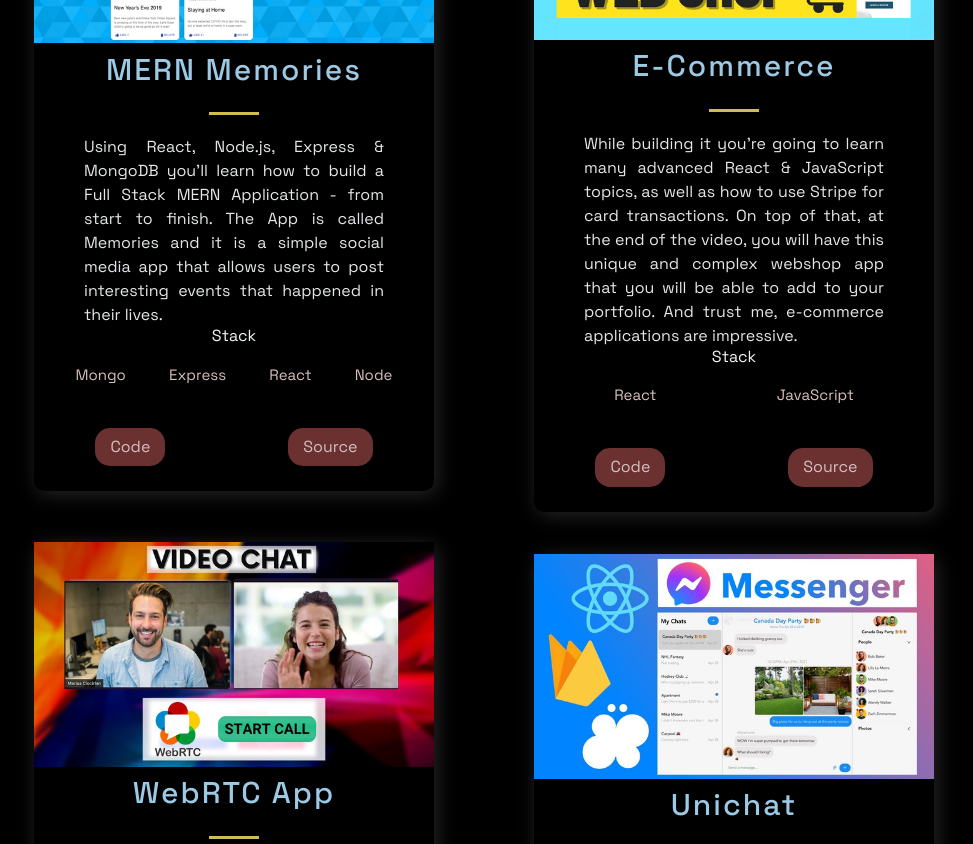
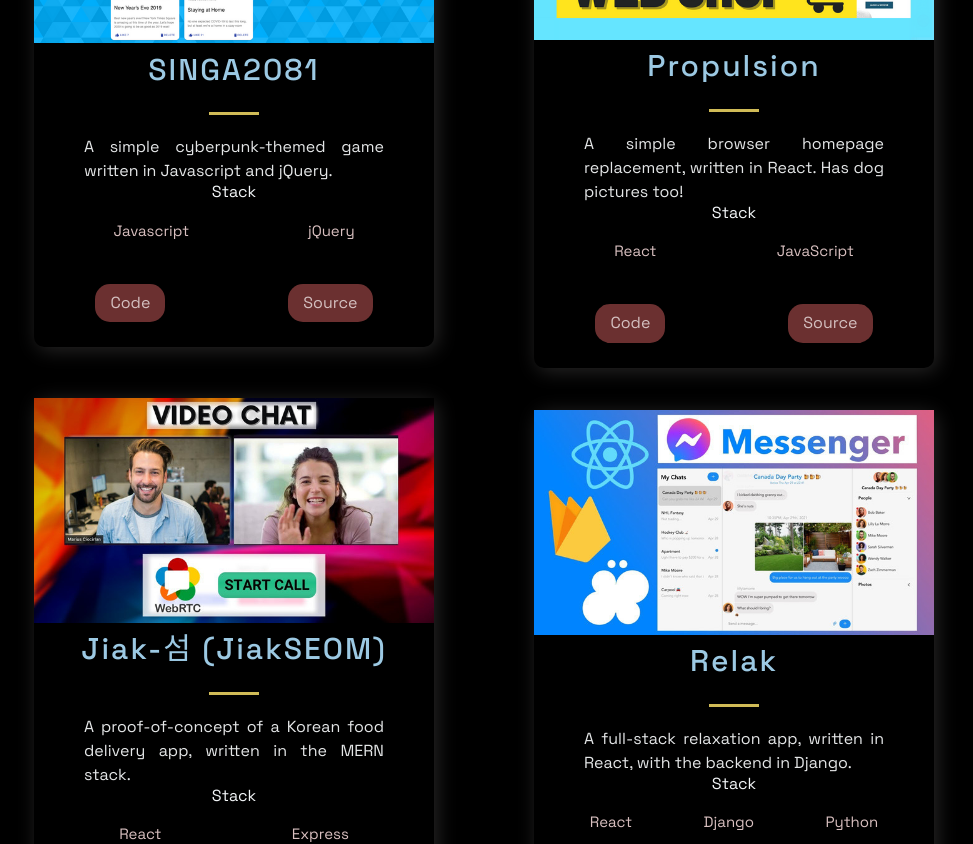
Before and after one commit to mingxxv/portfolio-site, a Next.js app: page / in a window 1280 px wide. Shown: the part 1020-1864 px from the top of the page, without its empty margins (156-1129 px from the left). Built offline with nearby package versions, Linux system fonts and the light colour scheme.

Commit message:
added Projects, pictures pending

```diff
--- a/src/components/Hero/Hero.js
+++ b/src/components/Hero/Hero.js
@@ -9,7 +9,7 @@
   <Section >
     <LeftSection>
       <EmojiSectionTitle>
-        Hi, I'm Gordon! 👋
+        Hi, I'm Gordon!
 
       </EmojiSectionTitle>
       <SectionText>
@@ -32,7 +32,7 @@
   />
       </SectionText>
       <Button onClick={() => window.location = 'mailto:gordon_mx@pm.me'}>
-        Learn More
+        Contact Me
       </Button>
     </LeftSection>
   </Section>
--- a/src/constants/constants.js
+++ b/src/constants/constants.js
@@ -1,38 +1,38 @@
 export const projects = [
   {
-    title: 'MERN Memories',
-    description: "Using React, Node.js, Express & MongoDB you'll learn how to build a Full Stack MERN Application - from start to finish. The App is called Memories and it is a simple social media app that allows users to post interesting events that happened in their lives.",
+    title: 'SINGA2081',
+    description: "A simple cyberpunk-themed game written in Javascript and jQuery.",
       image: '/images/1.png',
-      tags: ['Mongo', 'Express', 'React', 'Node'],
-    source: 'https://google.com',
-    visit: 'https://google.com',
+      tags: ['Javascript', 'jQuery'],
+    source: 'https://github.com/mingxxv/singa2081',
+    visit: 'https://singa2081.vercel.app/',
     id: 0,
   },
   {
-    title: 'E-Commerce',
-    description:"While building it you're going to learn many advanced React & JavaScript topics, as well as how to use Stripe for card transactions. On top of that, at the end of the video, you will have this unique and complex webshop app that you will be able to add to your portfolio. And trust me, e-commerce applications are impressive.",
+    title: 'Propulsion',
+    description:"A simple browser homepage replacement, written in React. Has dog pictures too!",
     image: '/images/2.png',
     tags: ['React', 'JavaScript'],
-    source: 'https://google.com',
-    visit: 'https://google.com',
+    source: 'https://github.com/mingxxv/propulsion',
+    visit: 'https://propulsion.vercel.app/',
     id: 1,
   },
   {
-    title: 'WebRTC App',
-    description: "This is a code repository for the corresponding YouTube video. In this tutorial, we're going to build and deploy a React Video Chat Application using WebRTC.",
+    title: 'Jiak-섬 (JiakSEOM)',
+    description: "A proof-of-concept of a Korean food delivery app, written in the MERN stack.",
       image: '/images/3.jpg',
-      tags: ['React', 'WebRTC'],
-    source: 'https://google.com',
-    visit: 'https://google.com',
+      tags: ['React', 'Express'],
+    source: 'https://github.com/mingxxv/teamKorea',
+    visit: 'https://jiakseom.herokuapp.com/landing',
     id: 2,
   },
   {
-    title: 'Unichat',
-    description: "This is a code repository for the corresponding video tutorial. In this video, we will create a full Realtime Chat Application",
+    title: 'Relak',
+    description: "A full-stack relaxation app, written in React, with the backend in Django.",
     image: '/images/4.jpg',
-    tags: ['React', 'ChatEngine', 'Firebase'],
-    source: 'https://google.com',
-    visit: 'https://google.com',
+    tags: ['React', 'Django', 'Python'],
+    source: 'https://github.com/mingxxv/relak',
+    visit: 'https://relak.vercel.app/',
     id: 3,
   },
 ];
```
Also changed, not shown: 1 other file (tests, documents, lock files or other folders).
